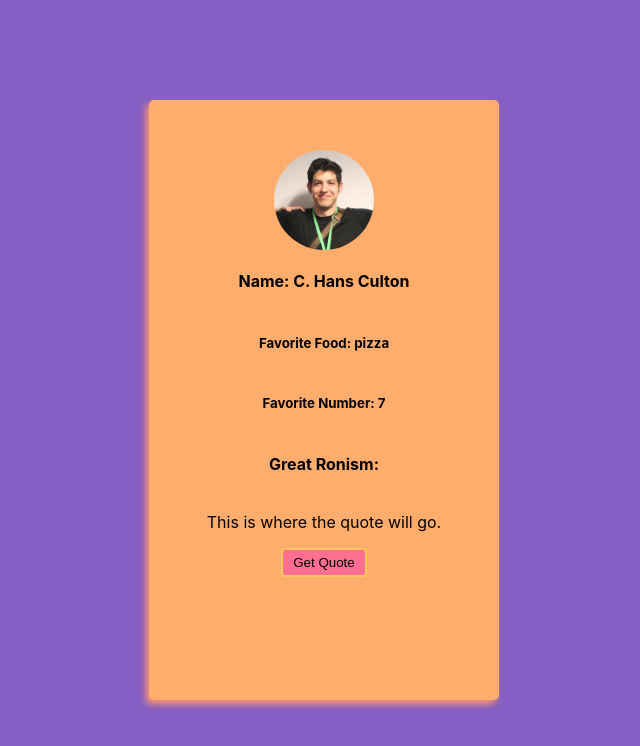
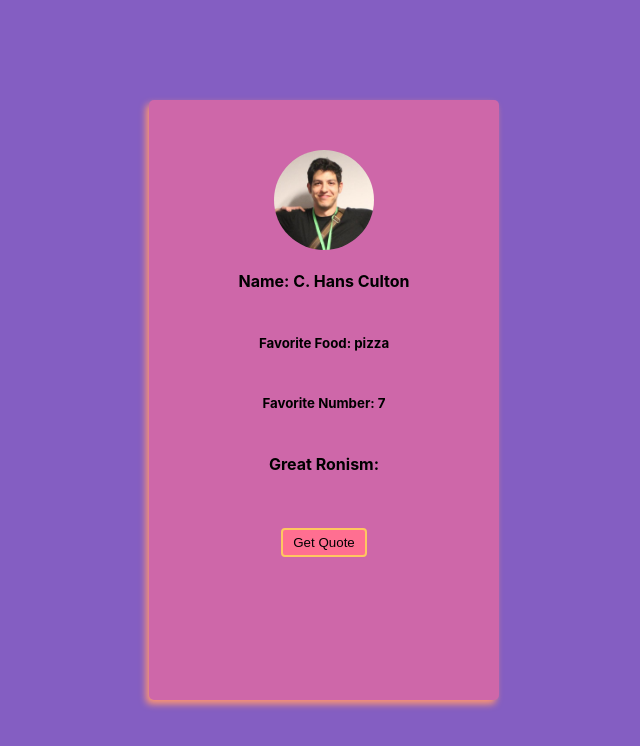
Before and after one commit to chculton/Gesture_ReactGuidelines, a React (Create React App) app in the folder gesture-guidelines/: page / in a window 1280 px wide. Shown: the top 746 px of the page, without its empty margins (316-956 px from the left). Built offline with nearby package versions, Linux system fonts and the light colour scheme; no server answers.

Commit message:
Background color of Card changes with screen size

```diff
--- a/gesture-guidelines/src/components/Card.js
+++ b/gesture-guidelines/src/components/Card.js
@@ -1,18 +1,24 @@
 import React from "react";
+import PropTypes from 'prop-types';
 
 // locel imports
 import styles from "../styles/Card.module.css"
 import AboutMe from "../components/AboutMe";
 import QuoteBox from "../components/QuoteBox";
 
-function Card ( )
+function Card ( {ronism, getQuote} )
 {
     return  (
         <div className={styles.card}>
             <AboutMe name='C. Hans Culton' food='pizza' number={7} />
-            <QuoteBox/>
+            <QuoteBox ronism={ronism} getQuote={getQuote}/>
         </div>
     )
 }
 
+Card.propTypes={
+    ronism: PropTypes.string,
+    getQuote: PropTypes.func.isRequired,
+}
+
 export default Card;
--- a/gesture-guidelines/src/components/QuoteBox.js
+++ b/gesture-guidelines/src/components/QuoteBox.js
@@ -1,17 +1,23 @@
 import React from "react";
+import PropTypes from 'prop-types';
 
 // local imports
 import styles from "../styles/QuoteBox.module.css";
 
-function QuoteBox()
+function QuoteBox( {ronism, getQuote} )
 {
     return (
         <div className={styles.box}>
             <h4 className={styles.box__title}>Great Ronism:</h4>
-            <p className={styles.box__quote}>This is where the quote will go.</p>
-            <button className={styles.box__btn}>Get Quote</button>
+            <p className={styles.box__quote}>{ronism}</p>
+            <button className={styles.box__btn} onClick={getQuote}>Get Quote</button>
         </div>
     )
 }
 
+QuoteBox.propTypes={
+    ronism: PropTypes.string,
+    getQuote: PropTypes.func.isRequired,
+}
+
 export default QuoteBox;
--- a/gesture-guidelines/src/pages/MainContainer.js
+++ b/gesture-guidelines/src/pages/MainContainer.js
@@ -42,7 +42,7 @@ export class MainComponent extends Component
     render (){
         return (
             <div className={styles.main}>
-            <Card />
+            <Card ronism={this.state.data} getQuote={this.getSwansonQuote}/>
             </div>
         )
     }
--- a/gesture-guidelines/src/styles/Card.module.css
+++ b/gesture-guidelines/src/styles/Card.module.css
@@ -9,3 +9,27 @@
     box-shadow: -3px 4px 7px #FF9671;
     padding: 50px;
 }
+
+@media screen and (min-width: 576px) {
+    .card{
+        background-color: #2F4858;
+    }
+}
+
+@media screen and (min-width: 768px) {
+    .card{
+        background-color: #626197;
+    }
+}
+
+@media screen and (min-width: 992px) {
+    .card{
+        background-color: #9666A8;
+    }
+}
+
+@media screen and (min-width: 1200px) {
+    .card{
+        background-color: #CE67A9;
+    }
+}
```
